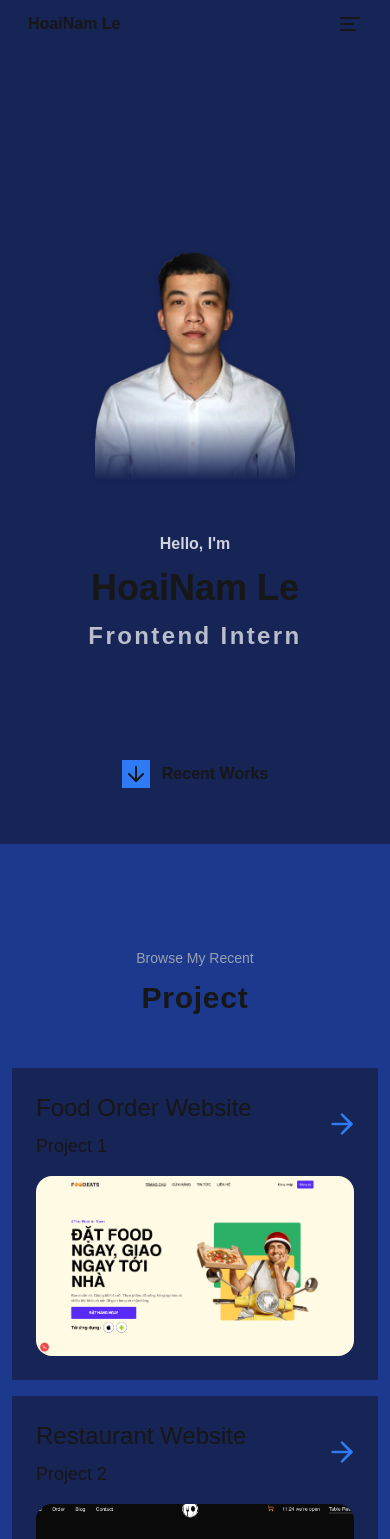
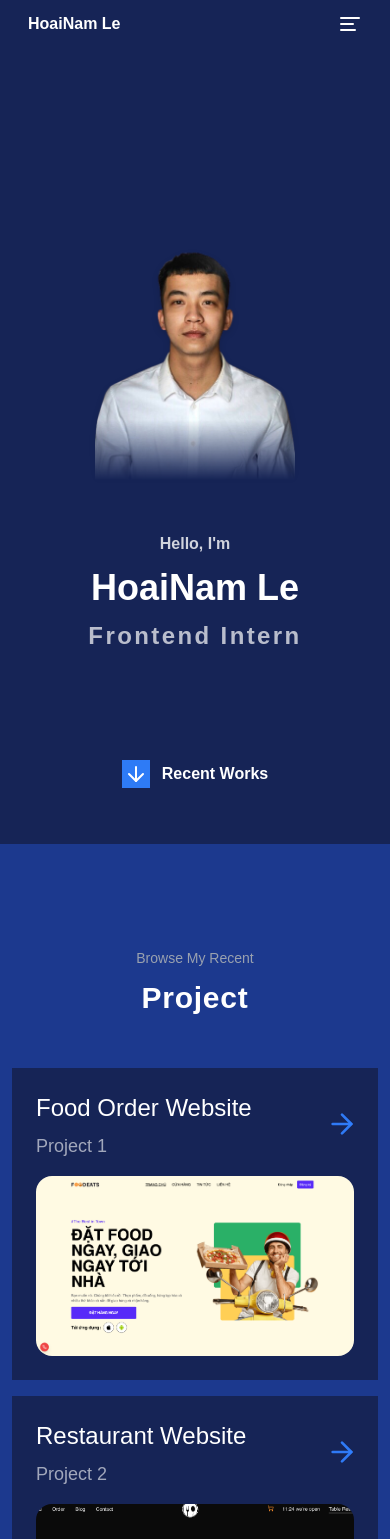
Before and after one commit to HoainamLe42/my-portfolio, a Next.js app: page / in a window 390 px wide. Shown: the top 1539 px of the page. Built offline with nearby package versions, Linux system fonts and the light colour scheme.

Commit message:
Update UI #2

```diff
--- a/src/components/About.tsx
+++ b/src/components/About.tsx
@@ -37,9 +37,16 @@ const About = () => {
                             professional developer and contribute to real-world
                             projects.
                         </p>
-                        <button className="mt-5 md:mt-7 p-3 md:p-4 px-5 md:px-7 text-nowrap bg-secondary font-semibold tracking-wider cursor-pointer">
-                            Download CV
-                        </button>
+                        <div className="mt-10">
+                            <a
+                                href="/files/CV.pdf"
+                                download="HoaiNamLe-cv.pdf"
+                                aria-label="Tải xuống CV của HoaiNamLe"
+                                className="mt-5 md:mt-7 p-3 md:p-4 px-5 md:px-7 text-nowrap bg-secondary font-semibold tracking-wider cursor-pointer"
+                            >
+                                Download CV
+                            </a>
+                        </div>
                     </div>
                 </div>
 
@@ -61,7 +68,9 @@ const About = () => {
                                     width={30}
                                     height={50}
                                 />
-                                <p className="mt-3 text-center">{item.name}</p>
+                                <p className="mt-3 text-center text-white/60">
+                                    {item.name}
+                                </p>
                             </li>
                         ))}
                         <li className="flex flex-col items-center justify-end hover:-translate-y-2 transition-all duration-300 cursor-pointer">
@@ -72,7 +81,9 @@ const About = () => {
                                 height={100}
                                 style={{ height: 'auto' }}
                             />
-                            <p className="mt-3 text-center">Next JS</p>
+                            <p className="mt-3 text-center text-white/60">
+                                Next JS
+                            </p>
                         </li>
                     </ul>
                 </div>
--- a/src/components/Header.tsx
+++ b/src/components/Header.tsx
@@ -47,7 +47,9 @@ const Header = () => {
                     className="flex justify-between items-center px-4"
                 >
                     <h3 className="font-semibold">
-                        <a href={'#home'}>HoaiNam Le</a>
+                        <a href={'#home'} className="text-white">
+                            HoaiNam Le
+                        </a>
                     </h3>
 
                     <nav className="hidden md:block">
@@ -78,14 +80,14 @@ const Header = () => {
 
                     {/* Menu Icon Mobile */}
                     <span className="md:hidden">
-                        <AlignLeft onClick={() => setIsOpenMenu(true)} />
+                        <AlignLeft
+                            onClick={() => setIsOpenMenu(true)}
+                            color="white"
+                        />
                     </span>
-                    <MobileMenu
-                        isOpenMenu={isOpenMenu}
-                        onCloseMenu={setIsOpenMenu}
-                    />
                 </div>
             </Container>
+            <MobileMenu isOpenMenu={isOpenMenu} onCloseMenu={setIsOpenMenu} />
         </header>
     );
 };
--- a/src/components/Hero.tsx
+++ b/src/components/Hero.tsx
@@ -26,7 +26,7 @@ const Hero = () => {
                     <p className="font-bold text-white80 mb-3 md:mb-7">
                         Hello, I&apos;m
                     </p>
-                    <h1 className="text-4xl md:text-6xl font-semibold">
+                    <h1 className="text-white text-4xl md:text-6xl font-semibold">
                         HoaiNam Le
                     </h1>
                     <p className="relative inline-block text-2xl md:text-3xl text-white/70 font-semibold tracking-widest mt-3 md:mt-6 pb-3">
@@ -37,7 +37,7 @@ const Hero = () => {
             <div className="absolute z-10 bottom-14">
                 <a
                     href="#project"
-                    className="flex items-center gap-3 font-semibold"
+                    className="flex items-center gap-3 font-semibold text-white"
                 >
                     <span className="h-7 w-7 bg-secondary flex items-center justify-center">
                         <ArrowDown />
--- a/src/components/MobileMenu.tsx
+++ b/src/components/MobileMenu.tsx
@@ -2,6 +2,7 @@ import React, { useEffect, useState } from 'react';
 import { X } from 'lucide-react';
 
 import { navData } from '@/data/navData';
+import { useRouter } from 'next/navigation';
 
 const sections = ['home', 'project', 'about', 'contact'];
 
@@ -13,6 +14,7 @@ type MobileMenuProps = {
 const MobileMenu = ({ isOpenMenu, onCloseMenu }: MobileMenuProps) => {
     const [isActiveScroll, setIsActiveScroll] = useState<boolean>();
     const [activeSection, setActiveSection] = useState<string>('home');
+    const router = useRouter();
 
     const handleScroll = () => {
         const scrollY = window.scrollY;
@@ -37,14 +39,15 @@ const MobileMenu = ({ isOpenMenu, onCloseMenu }: MobileMenuProps) => {
         return () => window.removeEventListener('scroll', handleScroll);
     }, []);
     return (
+        <div>
             <div
                 className={`fixed z-50 top-0 left-0 right-0 ${
-                isOpenMenu ? 'h-[48vh]' : 'h-0'
+                    isOpenMenu ? 'h-[60vh]' : 'h-0'
                 } transition-all duration-300 bg-third opacity-80`}
             >
                 {isOpenMenu && (
                     <div className="p-5">
-                    <h2 className="text-2xl text-secondary text-center font-semibold drop-shadow-amber-100 mt-3">
+                        <h2 className="text-2xl text-secondary text-center font-semibold drop-shadow-amber-100 mt-6">
                             Hi, I&apos;m HoaiNam Le
                         </h2>
                         <ul className="flex flex-col items-center justify-center gap-2 mt-5">
@@ -53,22 +56,41 @@ const MobileMenu = ({ isOpenMenu, onCloseMenu }: MobileMenuProps) => {
                                     key={nav.id}
                                     className={`capitalize py-2
                                     ${
-                                    activeSection === nav.path.replace('#', '')
+                                        activeSection ===
+                                        nav.path.replace('#', '')
                                             ? 'text-blue-400 opacity-100 border-b-[2px] font-semibold'
                                             : 'text-white hover:text-blue-500/95 opacity-70'
                                     }
                                                 `}
                                 >
-                                <a href={nav.path}>{nav.title}</a>
+                                    <a
+                                        onClick={() => {
+                                            router.push(nav.path);
+                                            onCloseMenu(false);
+                                        }}
+                                    >
+                                        {nav.title}
+                                    </a>
                                 </li>
                             ))}
                         </ul>
 
                         {/* Icon close */}
                         <div className="flex items-center justify-center mt-7">
-                        <X onClick={() => onCloseMenu(false)} />
+                            <X
+                                onClick={() => onCloseMenu(false)}
+                                color="white"
+                            />
                         </div>
                     </div>
+                )}
+            </div>
+
+            {isOpenMenu && (
+                <div
+                    onClick={() => onCloseMenu(false)}
+                    className="bg-transparent h-screen"
+                ></div>
             )}
         </div>
     );
--- a/src/components/Project.tsx
+++ b/src/components/Project.tsx
@@ -20,16 +20,21 @@ const Project = () => {
                                 data-aos="zoom-in"
                                 className="relative bg-primary p-6 md:p-10 flex flex-col cursor-pointer hover:-translate-y-2 transition-all duration-300 group"
                             >
-                                <h3 className="text-2xl md:text-3xl mb-2">
+                                <h3 className="text-2xl md:text-3xl mb-2 text-white">
                                     {item.title}
                                 </h3>
-                                <p className="mb-4 text-lg">
+                                <p className="mb-4 text-lg text-white/60">
                                     Project {item.id}
                                 </p>
                                 <ArrowRight
                                     className="absolute top-10 right-5 text-secondary"
                                     size={32}
                                 />
+                                <Link
+                                    href={item.pathLiveDemo}
+                                    target="_blank"
+                                    rel="noopener noreferrer"
+                                >
                                     <Image
                                         src={item.image}
                                         alt={item.title}
@@ -37,6 +42,7 @@ const Project = () => {
                                         width={700}
                                         className="object-cover h-[180px] md:h-[200px] lg:h-[280px] w-full rounded-2xl"
                                     />
+                                </Link>
                                 <span className="absolute left-0 -bottom-1 w-full h-0 bg-secondary group-hover:h-1 transition-all duration-300"></span>
 
                                 <div className="h-0 opacity-0 absolute bottom-0 left-0 right-0 group-hover:opacity-100 group-hover:h-[60%] group-hover:bg-gray-800 group-hover:flex transition-all duration-300 overflow-hidden">
--- a/src/components/Title.tsx
+++ b/src/components/Title.tsx
@@ -12,7 +12,7 @@ const Title = ({ desc, title }: TitleProps) => {
             className="flex flex-col justify-center mt-[76px] text-center"
         >
             <p className="text-gray-400 text-sm">{desc}</p>
-            <h2 className="capitalize text-3xl font-bold text-center mt-3 tracking-wide">
+            <h2 className="capitalize text-3xl text-white font-bold text-center mt-3 tracking-wide">
                 {title}
             </h2>
         </div>
```
Also changed, not shown: 2 other files (tests, documents, lock files or other folders). Lines whose indentation alone changed are shown as unchanged.
